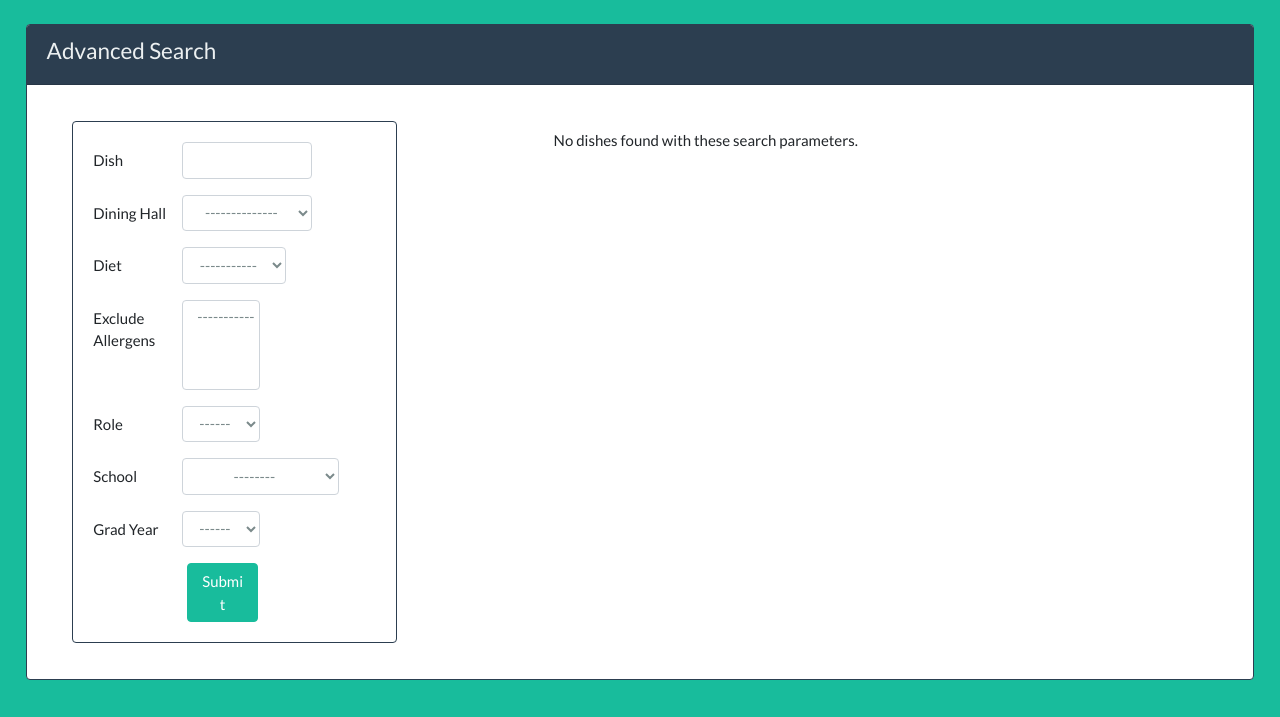
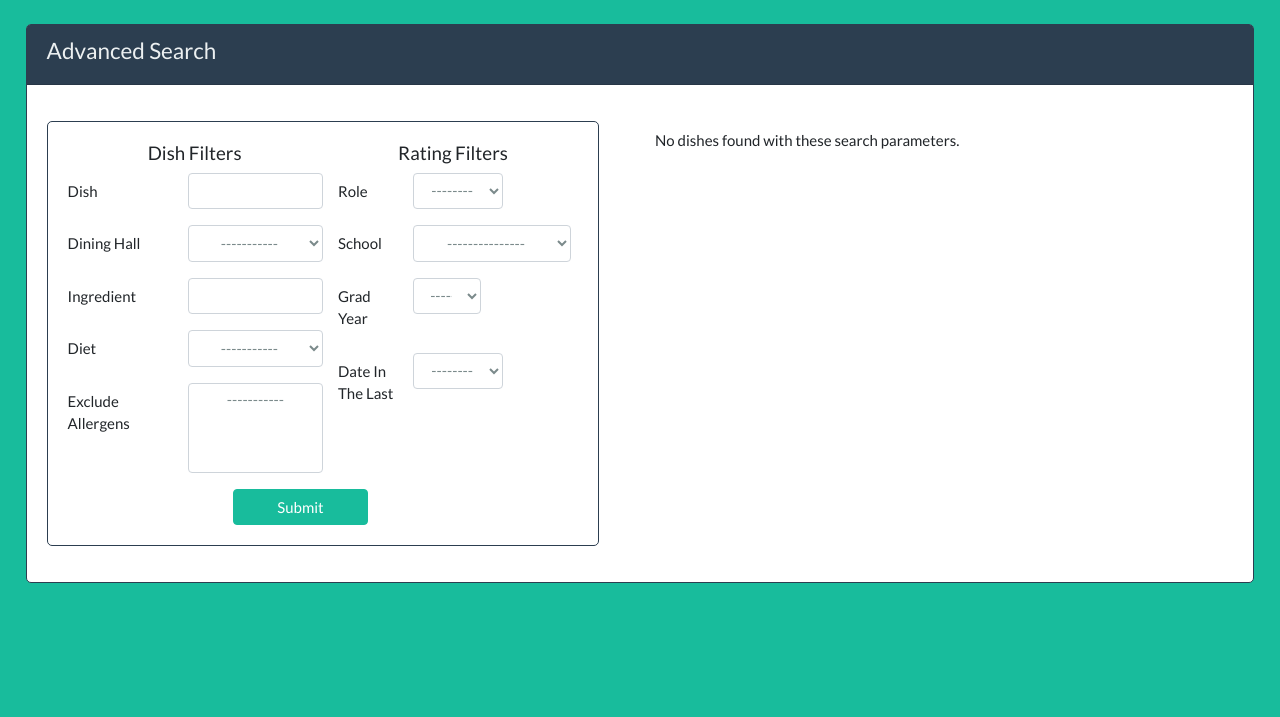
Before and after one commit to NolanJMcCafferty/5CBites, a Django app: page /advanced_search in a window 1280 px wide. Shown: the part 83-800 px from the top of the page. Run offline with Django 3.2, Linux system fonts and the light colour scheme; data that the repository does not hold is empty; some libraries are stand-ins or nearby versions.

Commit message:
add fields to advanced search

```diff
--- a/main_app/static/css/advanced_search.css
+++ b/main_app/static/css/advanced_search.css
@@ -9,3 +9,7 @@ select {
 .results-graph {
     margin-bottom: 3vh;
 }
+
+.search-params {
+    margin-left: 0;
+}
--- a/main_app/static/css/base.css
+++ b/main_app/static/css/base.css
@@ -14,6 +14,7 @@ body {
 .card {
     margin: 2vh 2vw;
     border-color: #2C3E50;
+    border-radius: 5px;
 }
 
 .card-header {
--- a/main_app/templates/advanced_search.html
+++ b/main_app/templates/advanced_search.html
@@ -8,20 +8,22 @@
     <div class="card">
         <div class="card-header bg-primary text-light"><h4>Advanced Search</h4></div>
         <div class="card-body row">
-            <div class="params-container col-md-4">
-                <div class="card">
+            <div class="params-container col-md-6">
+                <div class="card search-params">
                     <div class="card-body">
+                        <div class="row">
+                            <div class="col-md-6">
                                 <form id="search-form" method="post">
-
+                                    <div class="offset-md-4"><h5>Dish Filters</h5></div>
                                     <div class="form-group row">
-                                <label class="col-form-label col-md-4" for="dish_name">Dish</label>
-                                <input type="text" class="form-control  col-md-5" value="{{ form.dish_name }}" name="dish_name" id="dish_name">
+                                        <label class="col-form-label col-md-6" for="dish_name">Dish</label>
+                                        <input type="text" class="form-control  col-md-6" value="{{ form.dish_name }}" name="dish_name" id="dish_name">
                                     </div>
 
                                     <div class="form-group row">
-                                <label class="col-form-label col-md-4" for="dining_hall">Dining Hall</label>
-                                <select class="form-control  col-md-5" name="dining_hall" id="dining_hall">
-                                    <option value="any">--------------</option>
+                                        <label class="col-form-label col-md-6" for="dining_hall">Dining Hall</label>
+                                        <select class="form-control  col-md-6" name="dining_hall" id="dining_hall">
+                                            <option value="any">-----------</option>
                                             {% for dining_hall in dining_halls %}
                                                 <option
                                                         {% if form.dining_hall == dining_hall.name %} selected {% endif %}
@@ -33,8 +35,13 @@
                                     </div>
 
                                     <div class="form-group row">
-                                <label class="col-form-label col-md-4" for="diet">Diet</label>
-                                <select class="form-control  col-md-4" name="diet" id="diet">
+                                        <label class="col-form-label col-md-6" for="ingredient">Ingredient</label>
+                                        <input type="text" class="form-control  col-md-6" value="{{ form.ingredient }}" name="ingredient" id="ingredient">
+                                    </div>
+
+                                    <div class="form-group row">
+                                        <label class="col-form-label col-md-6" for="diet">Diet</label>
+                                        <select class="form-control  col-md-6" name="diet" id="diet">
                                             <option value="any">-----------</option>
                                             {% for diet in diets %}
                                                 <option {% if form.diet == diet.name %} selected {% endif %}
@@ -46,8 +53,8 @@
                                     </div>
 
                                     <div class="form-group row">
-                                <label class="col-form-label col-md-4" for="allergens">Exclude Allergens</label>
-                                <select multiple class="form-control  col-md-3" name="allergens" id="allergens">
+                                        <label class="col-form-label col-md-6" for="allergens">Exclude Allergens</label>
+                                        <select multiple class="form-control  col-md-6" name="allergens" id="allergens">
                                             <option {% if "any" in forms.allergens %}selected{% endif %} value="any">-----------</option>
                                             {% for allergen in allergens %}
                                                 <option {% if allergen.name in form.allergens %}selected{% endif %}
@@ -57,10 +64,13 @@
                                             {% endfor %}
                                         </select>
                                     </div>
+                                </div>
 
+                                <div class="col-md-6">
+                                    <div class="offset-md-3"><h5>Rating Filters</h5></div>
                                     <div class="form-group row">
                                         <label class="col-form-label col-md-4" for="role-select">Role</label>
-                                <select class="form-control  col-md-3" name="role" id="role-select">
+                                        <select class="form-control  col-md-4" name="role" id="role-select">
                                             <option value="any">--------</option>
                                             {% for role in roles %}
                                                 <option {% if role == form.role %}selected{% endif %}
@@ -73,8 +83,8 @@
 
                                     <div class="form-group row">
                                         <label class="col-form-label col-md-4" for="school">School</label>
-                                <select class="form-control col-md-6" name="school" id="school">
-                                    <option value="any">--------</option>
+                                        <select class="form-control col-md-7" name="school" id="school">
+                                            <option value="any">---------------</option>
                                             {% for school in schools %}
                                                 <option {% if school == form.school %}selected{% endif %}
                                                         value="{{ school }}">
@@ -96,6 +106,19 @@
                                             {% endfor %}
                                         </select>
                                     </div>
+                                    <div class="form-group row">
+                                        <label class="col-form-label col-md-4" for="date">Date In The Last</label>
+                                        <select class="form-control col-md-4" name="date" id="date">
+                                            <option value="any">--------</option>
+                                            {% for date in date_options %}
+                                                <option {% if date.1 == form.date %}selected{% endif %}
+                                                        value="{{ date.1 }}">
+                                                    {{ date.0|title }}
+                                                </option>
+                                            {% endfor %}
+                                        </select>
+                                    </div>
+                                </div>
 
                                 <button class="btn btn-success col-md-3 offset-md-4" type="submit">Submit</button>
                                 {% csrf_token %}
@@ -103,8 +126,9 @@
                         </div>
                     </div>
                 </div>
+            </div>
 
-            <div class="results col-md-6 offset-md-1">
+            <div class="results col-md-6">
                 {% if results %}
                     <div class="results-graph">
                         {% autoescape off %}
--- a/main_app/views/advanced_search_views.py
+++ b/main_app/views/advanced_search_views.py
@@ -1,4 +1,5 @@
 import pandas as pd
+import datetime
 from django.shortcuts import render
 from plotly.offline import plot
 import plotly.graph_objects as go
@@ -6,7 +7,7 @@ import plotly.graph_objects as go
 from main_app.models import Dish, Rating
 from django.db.models import Avg
 from main_app.views.views_utils import get_dining_halls, get_diets, get_allergens, get_roles, get_schools, \
-    get_grad_years, save_dish_rating, get_dish
+    get_grad_years, save_dish_rating, get_dish, get_dates, get_all_nutrition_facts
 from main_app.views.views_constants import num_results
 
 
@@ -18,9 +19,11 @@ def advanced_search_view(request):
         'dining_halls': get_dining_halls(),
         'diets': get_diets(),
         'allergens': get_allergens(),
+        'nutrition_facts': get_all_nutrition_facts(),
         'roles': get_roles(),
         'schools': get_schools(),
         'grad_years': get_grad_years(),
+        'date_options': get_dates(),
         'results': search_results,
         'plot_div': get_plot(search_results)
     }
@@ -40,6 +43,9 @@ def get_search_results(request):
 
             if request.POST['dish_name']:
                 results = results.filter(name=request.POST['dish_name'])
+
+            if request.POST['ingredient']:
+                results = results.filter(ingredientsindish__ingredient__name=request.POST['ingredient'])
 
             if request.POST['diet'] != 'any':
                 results = results.filter(dietaryrestrictionsofdish__dietary_restriction__name=request.POST['diet'])
@@ -90,6 +96,10 @@ def get_avg_dish_ratings(request):
             else:
                 avg_ratings = avg_ratings.filter(user__grad_year=request.POST['grad_year'])
 
+        if request.POST['date'] != 'any':
+            date = datetime.datetime.today() - datetime.timedelta(days=int(request.POST['date']))
+            avg_ratings = avg_ratings.filter(datetime__gt=date)
+
     return pd.DataFrame(
         avg_ratings.values('dish_id')
         .annotate(avg_rating=Avg('forks'))
--- a/main_app/views/views.py
+++ b/main_app/views/views.py
@@ -6,6 +6,8 @@ from django.db.models import F
 from main_app.forms import CustomUserCreationForm
 from main_app.models import Meal, MenuItem, Rating
 from main_app.views.views_utils import save_dining_hall_rating, save_dish_rating, get_dish, get_dining_hall
+
+today = datetime.datetime.today()
 
 
 def sign_up_view(request):
@@ -66,7 +68,6 @@ def home_view(request):
 
 
 def get_favorite_daily_dishes(request):
-    today = datetime.datetime.today() - datetime.timedelta(days=1)
 
     todays_favorites = (
         Rating
@@ -88,7 +89,6 @@ def get_favorite_daily_dishes(request):
 @login_required
 def menus_view(request):
     meal_types = []
-    today = datetime.datetime.today() - datetime.timedelta(days=1)
 
     if request.method == "POST":
         if request.POST.get('dish'):
@@ -127,7 +127,6 @@ def menus_view(request):
 
 
 def get_meal_types_today():
-    today = datetime.datetime.today() - datetime.timedelta(days=1)
 
     return (
         Meal
--- a/main_app/views/views_utils.py
+++ b/main_app/views/views_utils.py
@@ -1,7 +1,7 @@
 import datetime
 from main_app.models import DiningHall, DietaryRestrictions, User, Rating, Dish, NutritionFactsOfDish, \
-    DietaryRestrictionsOfDish, IngredientsInDish
-from main_app.views.views_constants import primary_nutrition_facts, nutrition_fact_names
+    DietaryRestrictionsOfDish, IngredientsInDish, NutritionFacts
+from main_app.views.views_constants import primary_nutrition_facts, nutrition_fact_names, dates_list
 
 
 def get_dining_halls():
@@ -27,6 +27,14 @@ def get_allergens():
         DietaryRestrictions
         .objects
         .exclude(name__startswith='is')
+        .distinct()
+    )
+
+
+def get_all_nutrition_facts():
+    return (
+        NutritionFacts
+        .objects
         .distinct()
     )
 
@@ -155,3 +163,7 @@ def get_ingredients(dish):
         .objects
         .filter(dish=dish)
     )
+
+
+def get_dates():
+    return dates_list
```
Also changed, not shown: main_app/views/views_constants.py (+7 -0 lines). Lines whose indentation alone changed are shown as unchanged.
